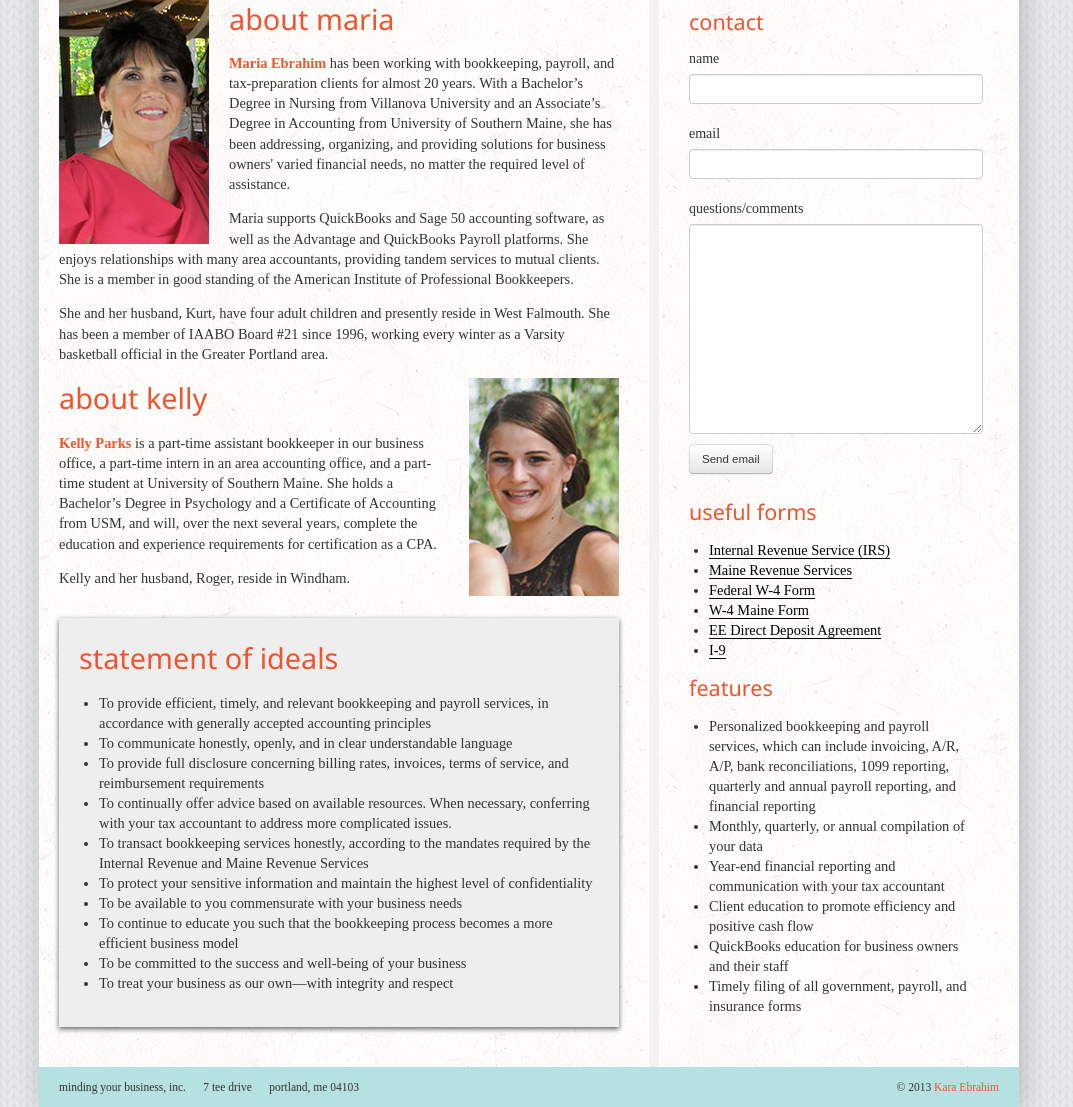
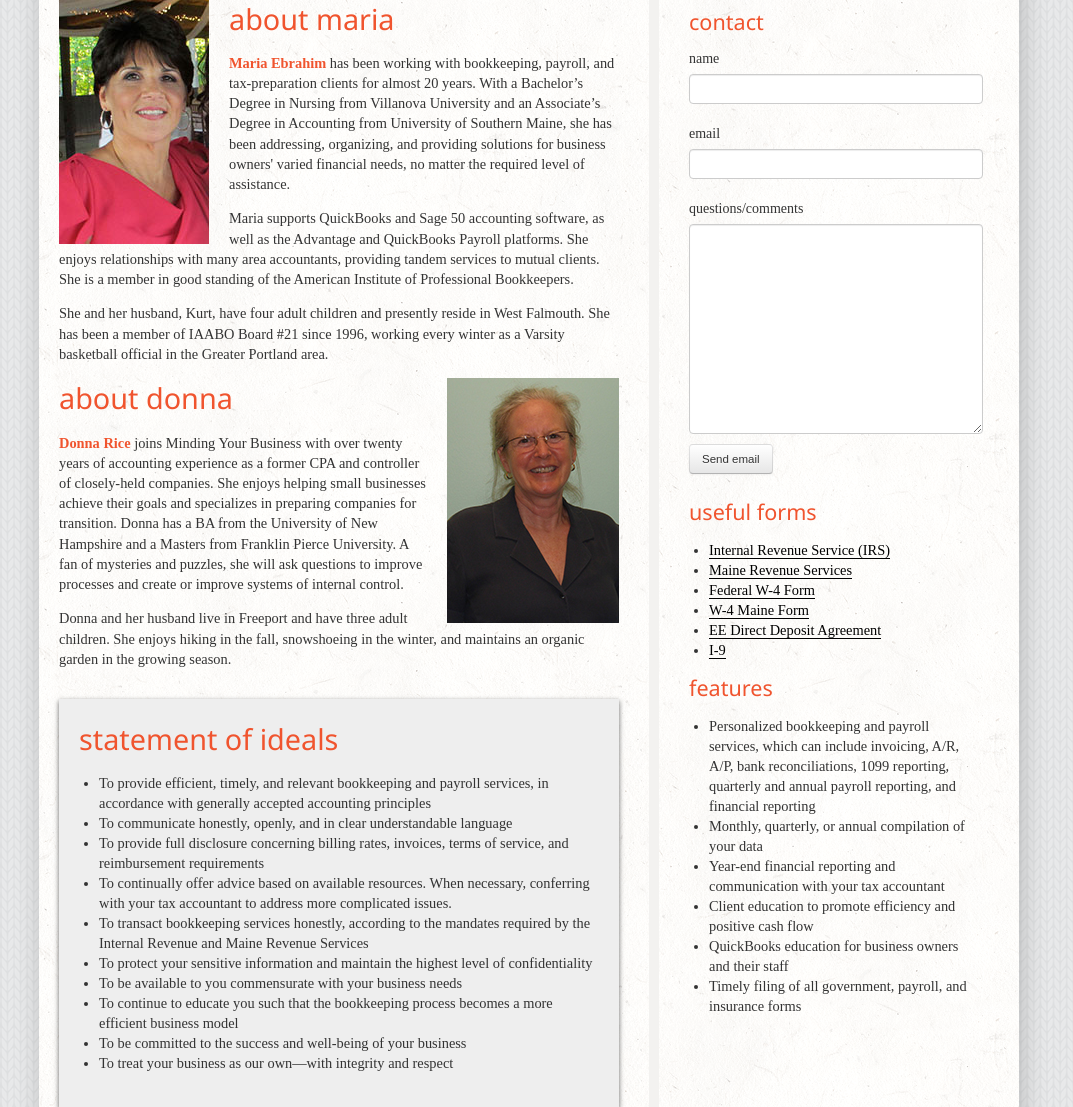
Before and after one commit to karaebrahim/mindingyourbusiness, a PHP site: page /about.php in a window 1280 px wide. Shown: the part 486-1593 px from the top of the page, without its empty margins (111-1184 px from the left). Run offline with PHP 8.4, Linux system fonts and the light colour scheme; some libraries are stand-ins or nearby versions; some web fonts are replaced.

Commit message:
updating about page with donnas information

```diff
--- a/about.php
+++ b/about.php
@@ -31,10 +31,10 @@
                     </div>
 
                     <div class="bio2">
-                        <img src="img/kelly2.jpg" />
-                        <h1>about kelly</h1>
-                        <p><b>Kelly Parks</b> is a part-time assistant bookkeeper in our business office, a part-time intern in an area accounting office, and a part-time student at University of Southern Maine. She holds a Bachelor’s Degree in Psychology and a Certificate of Accounting from USM, and will, over the next several years, complete the education and experience requirements for certification as a CPA.</p>
-                        <p>Kelly and her husband, Roger, reside in Windham.</p>
+                        <img src="img/sam.jpg" />
+                        <h1>about donna</h1>
+                        <p><b>Donna Rice</b> joins Minding Your Business with over twenty years of accounting experience as a former CPA and controller of closely-held companies. She enjoys helping small businesses achieve their goals and specializes in preparing companies for transition. Donna has a BA from the University of New Hampshire and a Masters from Franklin Pierce University. A fan of mysteries and puzzles, she will ask questions to improve processes and create or improve systems of internal control.</p>
+                        <p>Donna and her husband live in Freeport and have three adult children. She enjoys hiking in the fall, snowshoeing in the winter, and maintains an organic garden in the growing season.</p>
                     </div>
                     <div class="statement">
                         <h1>statement of ideals</h1>
```
Also changed, not shown: img/sam.jpg (added).
